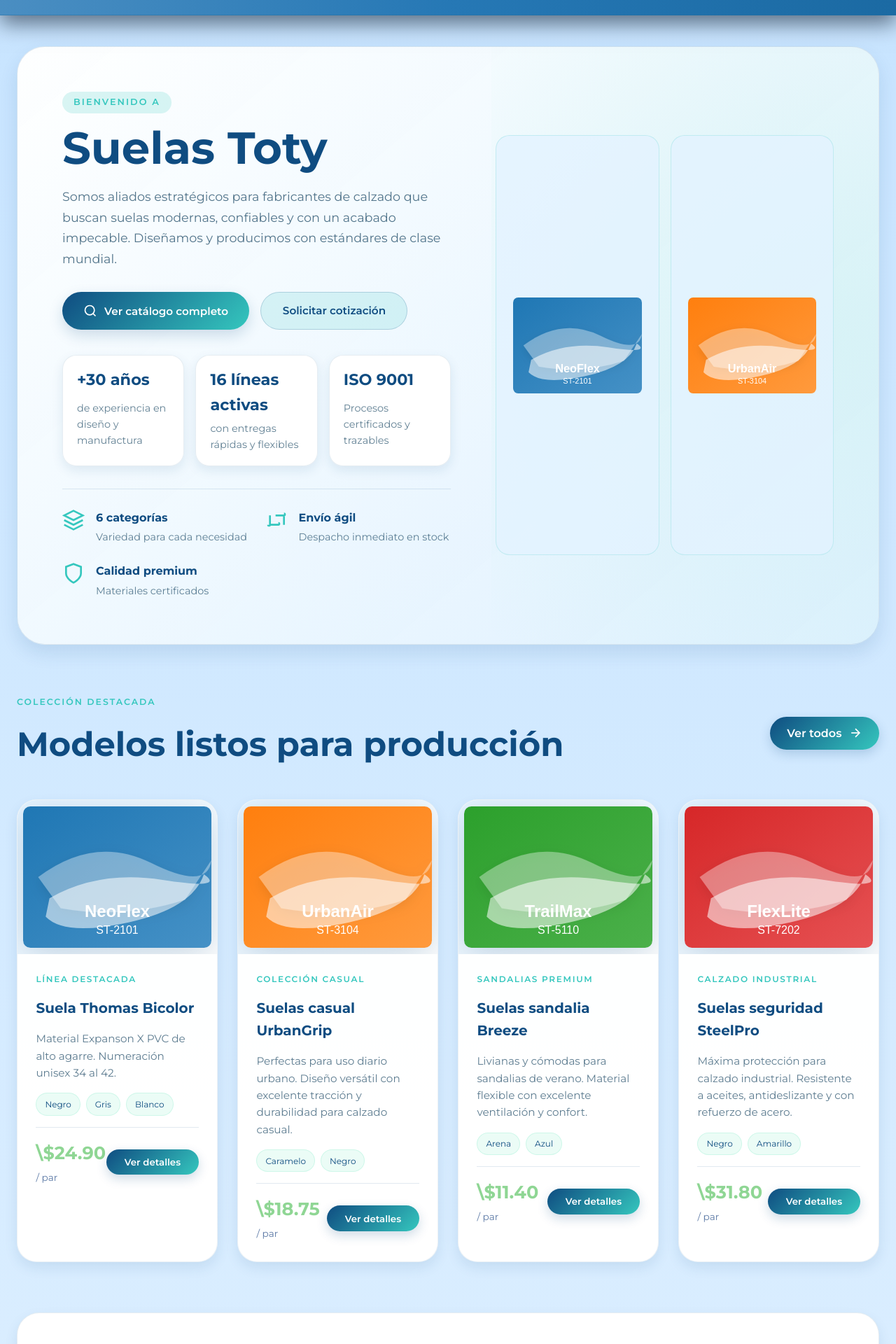
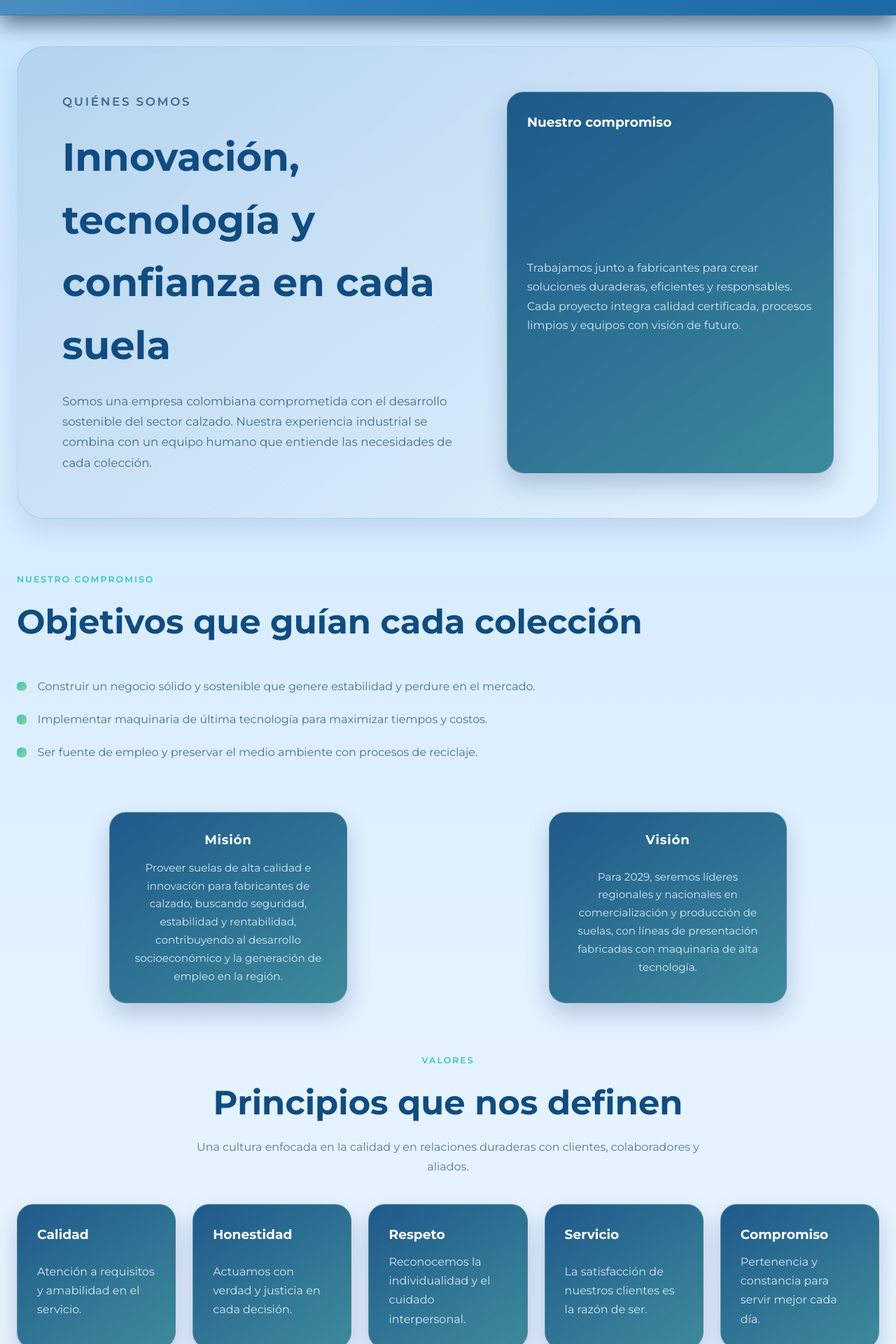
Before and after one commit to rubenmarti1972/suelas-toty, an Angular app in the folder frontend/: page /quienes-somos in a window 1280 px wide. Before the commit this address led to /. Shown: the part 280-2200 px from the top of the page at 70% size. Built offline with nearby package versions, Linux system fonts and the light colour scheme.

Commit message:
feat: add about page and refresh company info sections

```diff
--- a/frontend/src/app/app.routes.ts
+++ b/frontend/src/app/app.routes.ts
@@ -3,11 +3,13 @@ import { HomeComponent } from './features/home/home.component';
 import { ProductsComponent } from './features/products/products.component';
 import { CustomerServiceComponent } from './features/customer-service/customer-service.component';
 import { ContactComponent } from './features/contact/contact.component';
+import { AboutComponent } from './features/about/about.component';
 import { CheckoutComponent } from './features/checkout/checkout.component';
 
 export const routes: Routes = [
   { path: '', pathMatch: 'full', component: HomeComponent, title: 'Suelas Toty | Inicio' },
   { path: 'productos', component: ProductsComponent, title: 'Suelas Toty | Catálogo' },
+  { path: 'quienes-somos', component: AboutComponent, title: 'Suelas Toty | Quiénes somos' },
   { path: 'checkout', component: CheckoutComponent, title: 'Suelas Toty | Finalizar Pedido' },
   { path: 'servicio-al-cliente', component: CustomerServiceComponent, title: 'Suelas Toty | Servicio al cliente' },
   { path: 'contacto', component: ContactComponent, title: 'Suelas Toty | Contacto y redes sociales' },
--- /dev/null
+++ b/frontend/src/app/core/data/company-info.ts
@@ -0,0 +1,20 @@
+export const COMPANY_OBJECTIVES = [
+  'Construir un negocio sólido y sostenible que genere estabilidad y perdure en el mercado.',
+  'Implementar maquinaria de última tecnología para maximizar tiempos y costos.',
+  'Ser fuente de empleo y preservar el medio ambiente con procesos de reciclaje.'
+];
+
+export const COMPANY_MISSION =
+  'Proveer suelas de alta calidad e innovación para fabricantes de calzado, buscando seguridad, estabilidad y rentabilidad, contribuyendo al desarrollo socioeconómico y la generación de empleo en la región.';
+
+export const COMPANY_VISION =
+  'Para 2029, seremos líderes regionales y nacionales en comercialización y producción de suelas, con líneas de presentación fabricadas con maquinaria de alta tecnología.';
+
+export const COMPANY_VALUES = [
+  { title: 'Calidad', description: 'Atención a requisitos y amabilidad en el servicio.' },
+  { title: 'Honestidad', description: 'Actuamos con verdad y justicia en cada decisión.' },
+  { title: 'Respeto', description: 'Reconocemos la individualidad y el cuidado interpersonal.' },
+  { title: 'Servicio', description: 'La satisfacción de nuestros clientes es la razón de ser.' },
+  { title: 'Compromiso', description: 'Pertenencia y constancia para servir mejor cada día.' },
+  { title: 'Trabajo en equipo', description: 'Colaboramos para alcanzar resultados de calidad.' }
+];
--- a/frontend/src/app/core/layout/header.component.ts
+++ b/frontend/src/app/core/layout/header.component.ts
@@ -23,9 +23,9 @@ export class HeaderComponent {
 
   protected readonly links: NavigationLink[] = [
     { label: 'Inicio', route: '/' },
-    { label: 'Quiénes somos', route: '/' },
     { label: 'Catálogo', route: '/productos' },
     { label: 'Servicio al cliente', route: '/servicio-al-cliente' },
+    { label: 'Quiénes somos', route: '/quienes-somos' },
     { label: 'Contacto', route: '/contacto' }
   ];
 
--- /dev/null
+++ b/frontend/src/app/features/about/about.component.html
@@ -0,0 +1,61 @@
+<section class="about-hero">
+  <div class="about-hero__content">
+    <p class="about-hero__eyebrow">Quiénes somos</p>
+    <h1>Innovación, tecnología y confianza en cada suela</h1>
+    <p>
+      Somos una empresa colombiana comprometida con el desarrollo sostenible del sector calzado.
+      Nuestra experiencia industrial se combina con un equipo humano que entiende las necesidades de cada colección.
+    </p>
+  </div>
+  <div class="about-hero__card company-info-card">
+    <h3>Nuestro compromiso</h3>
+    <p>
+      Trabajamos junto a fabricantes para crear soluciones duraderas, eficientes y responsables.
+      Cada proyecto integra calidad certificada, procesos limpios y equipos con visión de futuro.
+    </p>
+  </div>
+</section>
+
+<section class="about-section">
+  <header class="section-heading">
+    <p class="section-heading__eyebrow">Nuestro compromiso</p>
+    <h2>Objetivos que guían cada colección</h2>
+  </header>
+  <ul class="objective__list">
+    @for (bullet of objectives; track bullet) {
+      <li>
+        <span class="objective__marker" aria-hidden="true"></span>
+        <p>{{ bullet }}</p>
+      </li>
+    }
+  </ul>
+</section>
+
+<section class="about-section purpose" aria-label="Propósito corporativo">
+  <article class="purpose__card company-info-card company-info-card--compact">
+    <h3>Misión</h3>
+    <p>{{ mission }}</p>
+  </article>
+  <article class="purpose__card company-info-card company-info-card--compact">
+    <h3>Visión</h3>
+    <p>{{ vision }}</p>
+  </article>
+</section>
+
+<section class="about-section values" aria-labelledby="about-values-heading">
+  <header class="section-heading section-heading--center">
+    <p class="section-heading__eyebrow">Valores</p>
+    <h2 id="about-values-heading">Principios que nos definen</h2>
+    <p class="section-heading__description">
+      Una cultura enfocada en la calidad y en relaciones duraderas con clientes, colaboradores y aliados.
+    </p>
+  </header>
+  <div class="values__grid">
+    @for (value of values; track value.title) {
+      <article class="values__card company-info-card">
+        <h3>{{ value.title }}</h3>
+        <p>{{ value.description }}</p>
+      </article>
+    }
+  </div>
+</section>
--- /dev/null
+++ b/frontend/src/app/features/about/about.component.scss
@@ -0,0 +1,158 @@
+@use '../../../styles/company-info';
+
+:host {
+  display: block;
+}
+
+.about-hero {
+  display: grid;
+  grid-template-columns: minmax(0, 1.1fr) minmax(260px, 0.9fr);
+  gap: clamp(2rem, 6vw, 4rem);
+  align-items: center;
+  padding: clamp(2.5rem, 6vw, 4rem);
+  border-radius: 2.5rem;
+  background: linear-gradient(135deg, rgba(15, 76, 129, 0.12), rgba(227, 243, 255, 0.85));
+  border: 1px solid rgba(15, 76, 129, 0.12);
+  box-shadow: 0 18px 34px rgba(15, 76, 129, 0.12);
+  margin-bottom: clamp(3.5rem, 6vw, 5rem);
+}
+
+.about-hero__content {
+  display: grid;
+  gap: 1.25rem;
+  color: var(--color-text);
+}
+
+.about-hero__eyebrow {
+  margin: 0;
+  text-transform: uppercase;
+  letter-spacing: 0.16em;
+  font-weight: 600;
+  font-size: 0.85rem;
+  color: var(--color-secondary);
+}
+
+.about-hero__content h1 {
+  margin: 0;
+  font-size: clamp(2.5rem, 4.5vw, 3.5rem);
+  color: var(--color-primary);
+}
+
+.about-hero__content p {
+  margin: 0;
+  font-size: 1.05rem;
+  line-height: 1.75;
+  color: rgba(24, 69, 97, 0.75);
+}
+
+.about-hero__card {
+  align-self: stretch;
+}
+
+.about-section {
+  margin-bottom: clamp(3rem, 6vw, 4.5rem);
+}
+
+.section-heading {
+  display: flex;
+  flex-direction: column;
+  gap: 0.75rem;
+  margin-bottom: 2.5rem;
+}
+
+.section-heading__eyebrow {
+  margin: 0;
+  text-transform: uppercase;
+  letter-spacing: 0.16em;
+  font-size: 0.78rem;
+  font-weight: 600;
+  color: var(--color-secondary);
+}
+
+.section-heading h2 {
+  margin: 0;
+  font-size: clamp(2rem, 4vw, 3rem);
+  color: var(--color-primary);
+}
+
+.section-heading--center {
+  text-align: center;
+  align-items: center;
+}
+
+.section-heading__description {
+  margin: 0;
+  max-width: 46rem;
+  color: rgba(24, 69, 97, 0.7);
+  line-height: 1.7;
+}
+
+.objective__list {
+  list-style: none;
+  margin: 0;
+  padding: 0;
+  display: grid;
+  gap: 1.25rem;
+}
+
+.objective__list li {
+  display: grid;
+  grid-template-columns: auto 1fr;
+  gap: 1rem;
+  align-items: flex-start;
+}
+
+.objective__marker {
+  width: 0.85rem;
+  height: 0.85rem;
+  border-radius: 0.35rem;
+  background: linear-gradient(135deg, var(--color-secondary), var(--color-accent));
+  margin-top: 0.45rem;
+}
+
+.objective__list p {
+  margin: 0;
+  line-height: 1.7;
+  color: rgba(24, 69, 97, 0.74);
+}
+
+.purpose {
+  display: grid;
+  grid-template-columns: repeat(auto-fit, minmax(260px, 1fr));
+  gap: 1.5rem;
+  justify-content: center;
+}
+
+.purpose__card {
+  display: grid;
+  gap: 0.75rem;
+  width: min(100%, 340px);
+}
+
+.values__grid {
+  display: grid;
+  grid-template-columns: repeat(auto-fit, minmax(220px, 1fr));
+  gap: 1.5rem;
+}
+
+.values__card {
+  display: grid;
+  gap: 0.65rem;
+}
+
+@media (max-width: 1024px) {
+  .about-hero {
+    grid-template-columns: 1fr;
+  }
+
+  .about-hero__card {
+    justify-self: center;
+    width: min(100%, 420px);
+  }
+}
+
+@media (max-width: 600px) {
+  .about-hero {
+    padding: 2rem;
+  }
+}
--- /dev/null
+++ b/frontend/src/app/features/about/about.component.ts
@@ -0,0 +1,20 @@
+import { Component } from '@angular/core';
+import {
+  COMPANY_MISSION,
+  COMPANY_OBJECTIVES,
+  COMPANY_VALUES,
+  COMPANY_VISION
+} from '../../core/data/company-info';
+
+@Component({
+  selector: 'app-about',
+  standalone: true,
+  templateUrl: './about.component.html',
+  styleUrl: './about.component.scss'
+})
+export class AboutComponent {
+  protected readonly objectives = COMPANY_OBJECTIVES;
+  protected readonly mission = COMPANY_MISSION;
+  protected readonly vision = COMPANY_VISION;
+  protected readonly values = COMPANY_VALUES;
+}
--- a/frontend/src/app/features/home/home.component.html
+++ b/frontend/src/app/features/home/home.component.html
@@ -80,15 +80,15 @@
   <div class="products-grid">
     @for (product of featuredProducts(); track product.reference) {
       <article class="product-card">
-        <div class="product-image">
-          <img [src]="product.image" [alt]="product.name" />
-          <span class="product-badge" [class.low-stock]="product.status.includes('Bajo')">
-            {{ product.status }}
-          </span>
-        </div>
         <div class="product-info">
           <span class="product-category">{{ product.category }}</span>
           <h3>{{ product.name }}</h3>
+          <div class="product-image">
+            <img [src]="product.image" [alt]="product.name" />
+            <span class="product-badge" [class.low-stock]="product.status.includes('Bajo')">
+              {{ product.status }}
+            </span>
+          </div>
           <p class="product-description">{{ product.description }}</p>
           <div class="product-colors">
             @for (color of product.colors.slice(0, 3); track color) {
@@ -127,11 +127,11 @@
 </section>
 
 <section class="purpose" aria-label="Propósito empresarial">
-  <article class="purpose__card">
+  <article class="purpose__card company-info-card company-info-card--compact">
     <h3>Misión</h3>
     <p>{{ mission }}</p>
   </article>
-  <article class="purpose__card">
+  <article class="purpose__card company-info-card company-info-card--compact">
     <h3>Visión</h3>
     <p>{{ vision }}</p>
   </article>
@@ -147,7 +147,7 @@
   </header>
   <div class="values__grid">
     @for (value of valuesDetailed; track value.title) {
-      <article class="values__card">
+      <article class="values__card company-info-card">
         <h3>{{ value.title }}</h3>
         <p>{{ value.description }}</p>
       </article>
--- a/frontend/src/app/features/home/home.component.scss
+++ b/frontend/src/app/features/home/home.component.scss
@@ -1,3 +1,5 @@
+@use '../../../styles/company-info';
+
 :host {
   display: block;
 }
@@ -266,6 +268,7 @@ section {
   display: grid;
   grid-template-columns: repeat(auto-fit, minmax(280px, 1fr));
   gap: 1.75rem;
+  margin-top: clamp(1.5rem, 3vw, 2.5rem);
 }
 
 .product-card {
@@ -294,12 +297,14 @@ section {
   padding: 0.5rem;
   background: linear-gradient(135deg, rgba(227, 243, 255, 0.94), rgba(255, 255, 255, 0.98));
   overflow: hidden;
+  border-radius: 1.25rem;
+  margin: 0.85rem 0 1.35rem;
 }
 
 .product-image::after {
   content: '';
   position: absolute;
-  inset: 1rem;
+  inset: clamp(0.6rem, 2vw, 1rem);
   border-radius: 1.25rem;
   background: rgba(53, 199, 190, 0.18);
   z-index: 0;
@@ -467,30 +472,15 @@ section {
 
 .purpose {
   display: grid;
-  grid-template-columns: repeat(auto-fit, minmax(220px, 1fr));
+  grid-template-columns: repeat(auto-fit, minmax(260px, 1fr));
   gap: 1.25rem;
+  justify-content: center;
 }
 
 .purpose__card {
-  background: var(--color-surface);
-  border-radius: 1.45rem;
-  padding: 1.35rem 1.5rem;
-  border: 1px solid rgba(15, 76, 129, 0.08);
-  box-shadow: 0 6px 16px rgba(15, 76, 129, 0.1);
   display: grid;
-  gap: 0.55rem;
-}
-
-.purpose__card h3 {
-  margin: 0;
-  font-size: 1.25rem;
-  color: var(--color-primary);
-}
-
-.purpose__card p {
-  margin: 0;
-  color: rgba(24, 69, 97, 0.74);
-  line-height: 1.7;
+  gap: 0.75rem;
+  width: min(100%, 340px);
 }
 
 .values__grid {
@@ -500,23 +490,16 @@ section {
 }
 
 .values__card {
-  background: var(--color-surface);
-  border-radius: 1.5rem;
-  padding: 1.6rem;
-  border: 1px solid rgba(15, 76, 129, 0.1);
-  box-shadow: 0 8px 18px rgba(15, 76, 129, 0.1);
   display: grid;
-  gap: 0.5rem;
+  gap: 0.65rem;
 }
 
 .values__card h3 {
   margin: 0;
-  color: var(--color-primary);
 }
 
 .values__card p {
   margin: 0;
-  color: rgba(24, 69, 97, 0.72);
 }
 
 .process {
--- a/frontend/src/app/features/home/home.component.ts
+++ b/frontend/src/app/features/home/home.component.ts
@@ -1,6 +1,12 @@
 import { Component, computed, inject, signal } from '@angular/core';
 import { Router, RouterLink } from '@angular/router';
 import productsData from '../../../assets/data/products.json';
+import {
+  COMPANY_MISSION,
+  COMPANY_OBJECTIVES,
+  COMPANY_VALUES,
+  COMPANY_VISION
+} from '../../core/data/company-info';
 interface ProcessStep {
   order: string;
   title: string;
@@ -42,26 +48,13 @@ export class HomeComponent {
     { value: 'ISO 9001', label: 'Procesos certificados y trazables' }
   ];
 
-  protected readonly objectiveBullets = [
-    'Construir un negocio sólido y sostenible que genere estabilidad y perdure en el mercado.',
-    'Implementar maquinaria de última tecnología para maximizar tiempos y costos.',
-    'Ser fuente de empleo y preservar el medio ambiente con procesos de reciclaje.'
-  ];
+  protected readonly objectiveBullets = COMPANY_OBJECTIVES;
 
-  protected readonly mission =
-    'Proveer suelas de alta calidad e innovación para fabricantes de calzado, buscando seguridad, estabilidad y rentabilidad, contribuyendo al desarrollo socioeconómico y la generación de empleo en la región.';
+  protected readonly mission = COMPANY_MISSION;
 
-  protected readonly vision =
-    'Para 2029, seremos líderes regionales y nacionales en comercialización y producción de suelas, con líneas de presentación fabricadas con maquinaria de alta tecnología.';
+  protected readonly vision = COMPANY_VISION;
 
-  protected readonly valuesDetailed = [
-    { title: 'Calidad', description: 'Atención a requisitos y amabilidad en el servicio.' },
-    { title: 'Honestidad', description: 'Actuamos con verdad y justicia en cada decisión.' },
-    { title: 'Respeto', description: 'Reconocemos la individualidad y el cuidado interpersonal.' },
-    { title: 'Servicio', description: 'La satisfacción de nuestros clientes es la razón de ser.' },
-    { title: 'Compromiso', description: 'Pertenencia y constancia para servir mejor cada día.' },
-    { title: 'Trabajo en equipo', description: 'Colaboramos para alcanzar resultados de calidad.' }
-  ];
+  protected readonly valuesDetailed = COMPANY_VALUES;
 
   protected readonly process: ProcessStep[] = [
     {
--- /dev/null
+++ b/frontend/src/styles/company-info.scss
@@ -0,0 +1,38 @@
+.company-info-card {
+  background: linear-gradient(145deg, rgba(15, 76, 129, 0.92), rgba(24, 116, 134, 0.82));
+  border-radius: 1.5rem;
+  border: 1px solid rgba(255, 255, 255, 0.16);
+  box-shadow: 0 16px 32px rgba(12, 47, 98, 0.22);
+  padding: 1.75rem;
+  color: #f4fbff;
+  display: grid;
+  gap: 0.65rem;
+}
+
+.company-info-card h3 {
+  margin: 0;
+  color: #ffffff;
+  font-weight: 700;
+}
+
+.company-info-card p {
+  margin: 0;
+  color: rgba(236, 248, 255, 0.88);
+  line-height: 1.7;
+}
+
+.company-info-card--compact {
+  text-align: center;
+  padding: 1.5rem 1.75rem;
+  max-width: 340px;
+  margin-inline: auto;
+}
+
+.company-info-card--compact h3 {
+  font-size: 1.15rem;
+  letter-spacing: 0.04em;
+}
+
+.company-info-card--compact p {
+  font-size: 0.95rem;
+}
```
